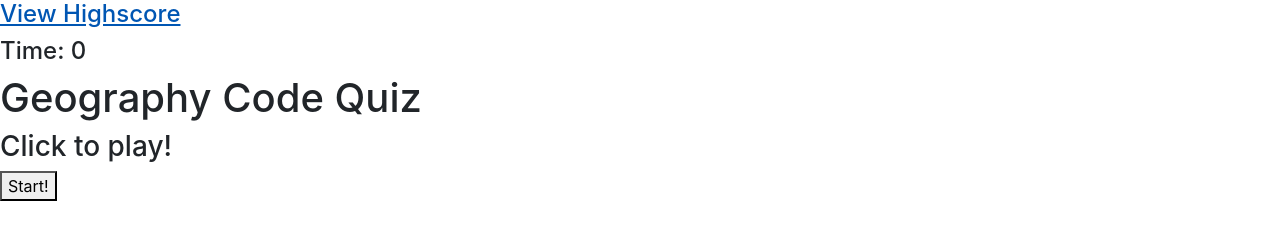
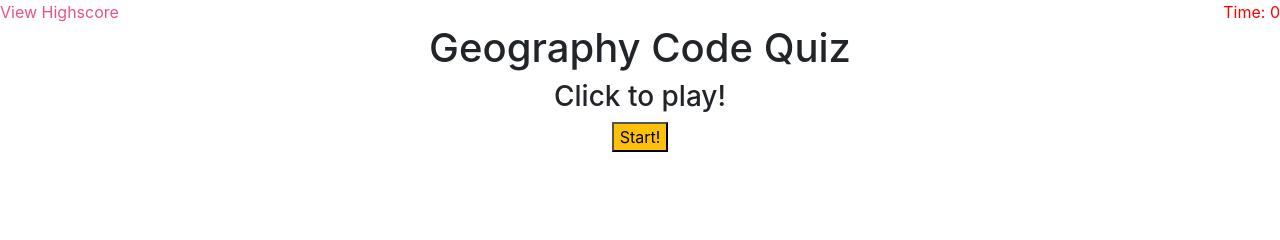
Before and after one commit to Nahom-Assefa/API-Challenge, a plain HTML site: page index.html in a window 1280 px wide. Drawn offline with nearby package versions, Linux system fonts and the light colour scheme.

Commit message:
added some styling in css. adjusted html stack further

```diff
--- a/assets/css/style.css
+++ b/assets/css/style.css
@@ -1,8 +1,14 @@
-.score-time a {
+.score a {
     text-decoration: none;
     color: #e75480;
+
 }
 
-.timer {
+.time {
     float: right;
+    color: red;
 }
+
+#mainBody {
+    text-align: center;
+}
--- a/assets/js/script.js
+++ b/assets/js/script.js
@@ -54,7 +54,7 @@ const questionsArray = [
   },
 ];
 
-$("#start").on("click", function () {
+$("#btn-start").on("click", function () {
   // Hiding the initial page
   $("#initial-page").hide();
   // Hiding the final page
--- a/index.html
+++ b/index.html
@@ -14,20 +14,20 @@
   <body>
     <div id="nav">
       <!-- view scores -->
-      <div class="left">
-        <a onclick="getScore()" href="#"><h4>View Highscore</h4></a>
+      <div class="score">
+        <a onclick="getScore()" href="#"><h8>View Highscore</h8></a>
+      <!-- countdown timer -->
+      <div class="time">
+        <h8>Time: <span id="timeLeft">0</span></h8>
       </div>
-      <!-- countdown timer -->
-      <div class="right">
-        <h4>Time: <span id="timeLeft">0</span></h4>
-      </div>
+    </div>
     </div>
     <!--main body of quiz-->
     <div id="quiz">
-      <div id="quizBody">
+      <div id="mainBody">
         <h1>Geography Code Quiz</h1>
         <h3>Click to play!</h3>
-        <button onclick="start()">Start!</button>
+        <button id= "btn-start" class= "bg-warning">Start!</button>
       </div>
     </div>
 
```
